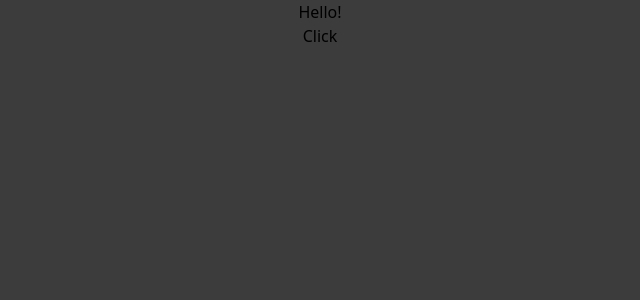
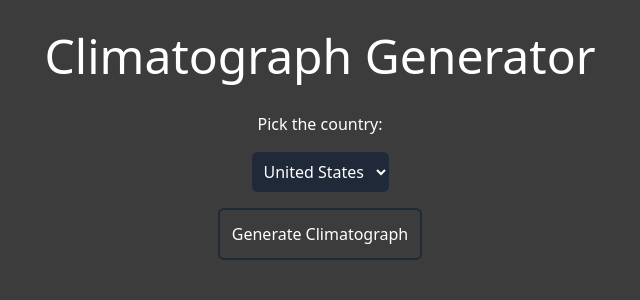
Before and after one commit to J404/climatographs, a React (Create React App) app: page / in a window 1280 px wide. Shown: the top 300 px of the page, without its empty margins (320-960 px from the left). Built offline with nearby package versions, Linux system fonts and the light colour scheme.

Commit message:
Basic interface setup

```diff
--- a/src/App.tsx
+++ b/src/App.tsx
@@ -29,17 +29,38 @@ function App() {
   };
 
   const showChart = (precipData: number[], tempData: number[]) => {
-    const ctx = ((chartCanvas.current as unknown) as HTMLCanvasElement)
-      .getContext('2d') as CanvasRenderingContext2D;
+    const ctx = ((chartCanvas.current as unknown) as HTMLCanvasElement).getContext(
+      '2d'
+    ) as CanvasRenderingContext2D;
 
     makeChart(ctx, precipData, tempData);
   };
 
   return (
     <div className="App">
-      <div className="">Hello!</div>
-      <button onClick={async () => await updateData()}>Click</button>
-      <canvas className="w-5/6" ref={chartCanvas}></canvas>
+      <h2 className='text-5xl p-8'
+      >Climatograph Generator</h2>
+
+      Pick the country:
+      <br></br>
+
+      <select className='bg-gray-800 rounded-md p-2 my-4'>
+        <option>United States</option>
+        <option>U</option>
+        <option>Germany</option>
+      </select>
+
+      <br></br>
+
+      <button
+      className={'border-gray-800 border-2 p-3 rounded-md ' +
+      'hover:bg-gray-800 transition ease-in-out'}
+      onClick={async () => await updateData()}
+      >Generate Climatograph</button>
+
+      <div className='w-3/4 mx-auto my-4'>
+        <canvas ref={chartCanvas}></canvas>
+      </div>
     </div>
   );
 }
--- a/src/tailwind.css
+++ b/src/tailwind.css
@@ -4,4 +4,5 @@
 
 html {
   background-color: #3c3c3d;
+  color: white;
 }
```
Also changed, not shown: src/index.css.
